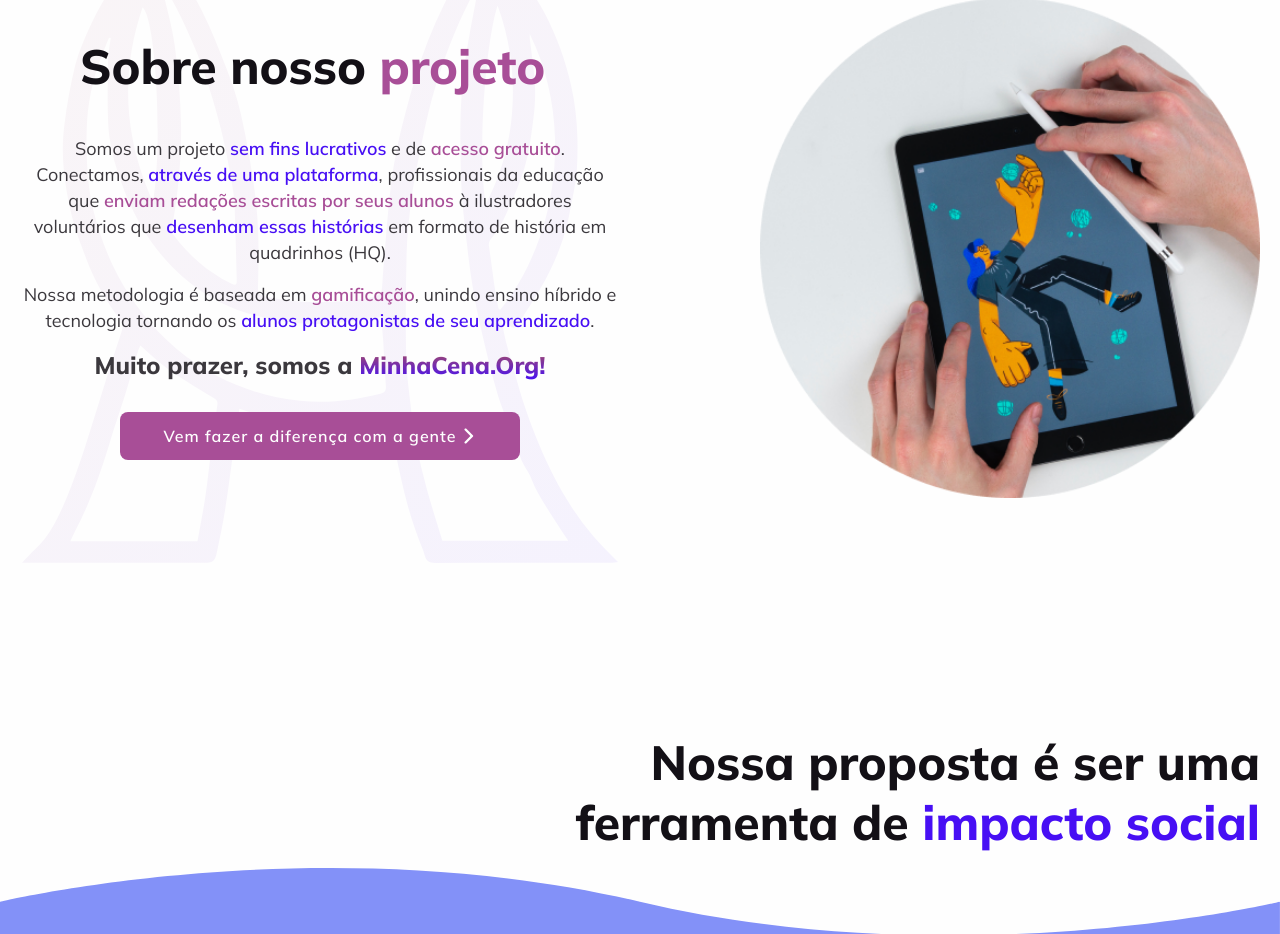
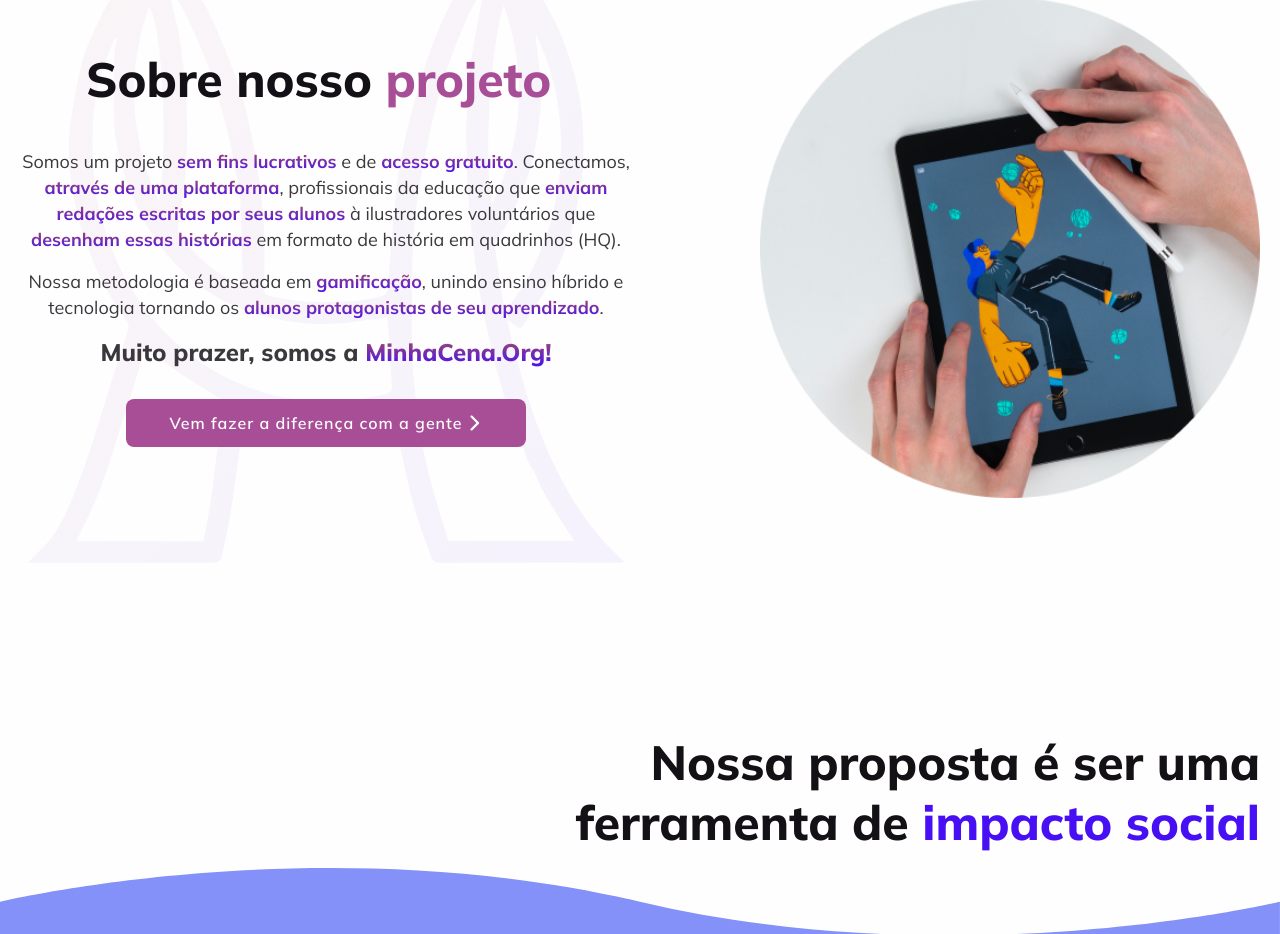
Before and after one commit to MinhaCena/minha-cena-site, a Next.js app: page / in a window 1280 px wide. Shown: the part 880-1814 px from the top of the page. Built offline with nearby package versions, Linux system fonts and the light colour scheme.

Commit message:
feat: update SectionAbout

```diff
--- a/src/components/SectionAbout/index.tsx
+++ b/src/components/SectionAbout/index.tsx
@@ -13,19 +13,19 @@
 					</h2>
 					<p className={styles.sectionAboutInfo_1}>
 						Somos um projeto{' '}
-						<strong className={styles.titleAccent}>sem fins lucrativos</strong>{' '}
+						<strong className={styles.infoGradient}>sem fins lucrativos</strong>{' '}
 						e de{' '}
-						<strong className={styles.titleByzantine}>acesso gratuito</strong>.
+						<strong className={styles.infoGradient}>acesso gratuito</strong>.
 						Conectamos,{' '}
-						<strong className={styles.titleAccent}>
+						<strong className={styles.infoGradient}>
 							através de uma plataforma
 						</strong>
 						, profissionais da educação que{' '}
-						<strong className={styles.titleByzantine}>
+						<strong className={styles.infoGradient}>
 							enviam redações escritas por seus alunos
 						</strong>{' '}
 						à ilustradores voluntários que
-						<strong className={styles.titleAccent}>
+						<strong className={styles.infoGradient}>
 							{' '}
 							desenham essas histórias
 						</strong>{' '}
@@ -33,9 +33,9 @@
 					</p>
 					<p className={styles.sectionAboutInfo_2}>
 						Nossa metodologia é baseada em{' '}
-						<strong className={styles.titleByzantine}>gamificação</strong>,
-						unindo ensino híbrido e tecnologia tornando os{' '}
-						<strong className={styles.titleAccent}>
+						<strong className={styles.infoGradient}>gamificação</strong>, unindo
+						ensino híbrido e tecnologia tornando os{' '}
+						<strong className={styles.infoGradient}>
 							alunos protagonistas de seu aprendizado
 						</strong>
 						.
--- a/src/components/SectionAbout/styles.module.scss
+++ b/src/components/SectionAbout/styles.module.scss
@@ -13,7 +13,7 @@
 		justify-content: space-between;
 
 		.sectionAboutDescription{
-			width: 600px;
+			width: 612px;
 			height: 648px;
 			display: flex;
 			flex-direction: column;
@@ -63,14 +63,13 @@
 			.sectionAboutInfo_2{
 				margin-top: 1.6rem;
 			}
-			.titleByzantine{
-				color: $primary-byzantine-1;
-				font-weight: 600;
+			.infoGradient{
+				font-weight: 700;
+				background: $gradient-1;
+				-webkit-background-clip: text;
+				-webkit-text-fill-color: transparent;
 			}
-			.titleAccent{
-				color: $accent-ultramarine-1;
-				font-weight: 600;
-			}
+
 
 			.sectionAboutGreeting{
 				font-size: $fs-subtitle2-desktop;
```
